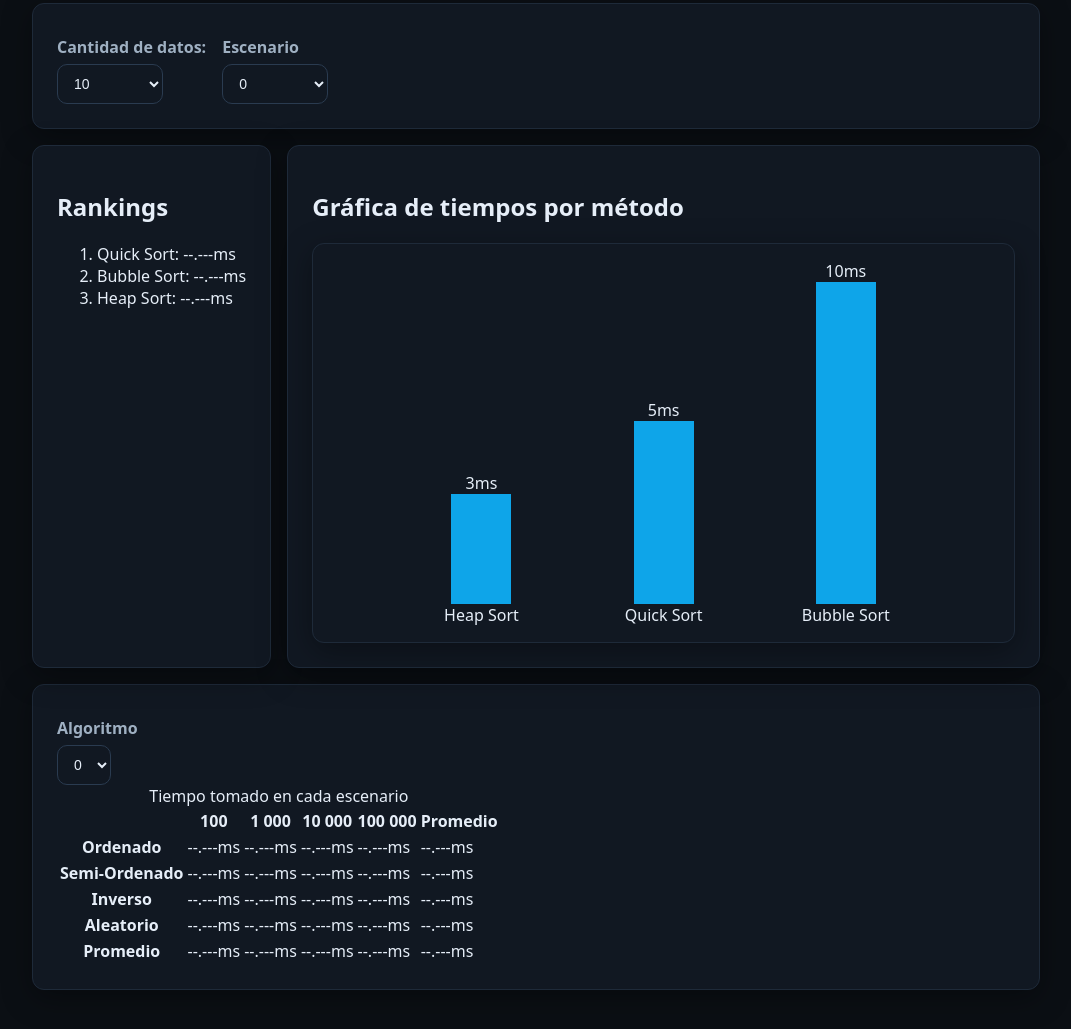
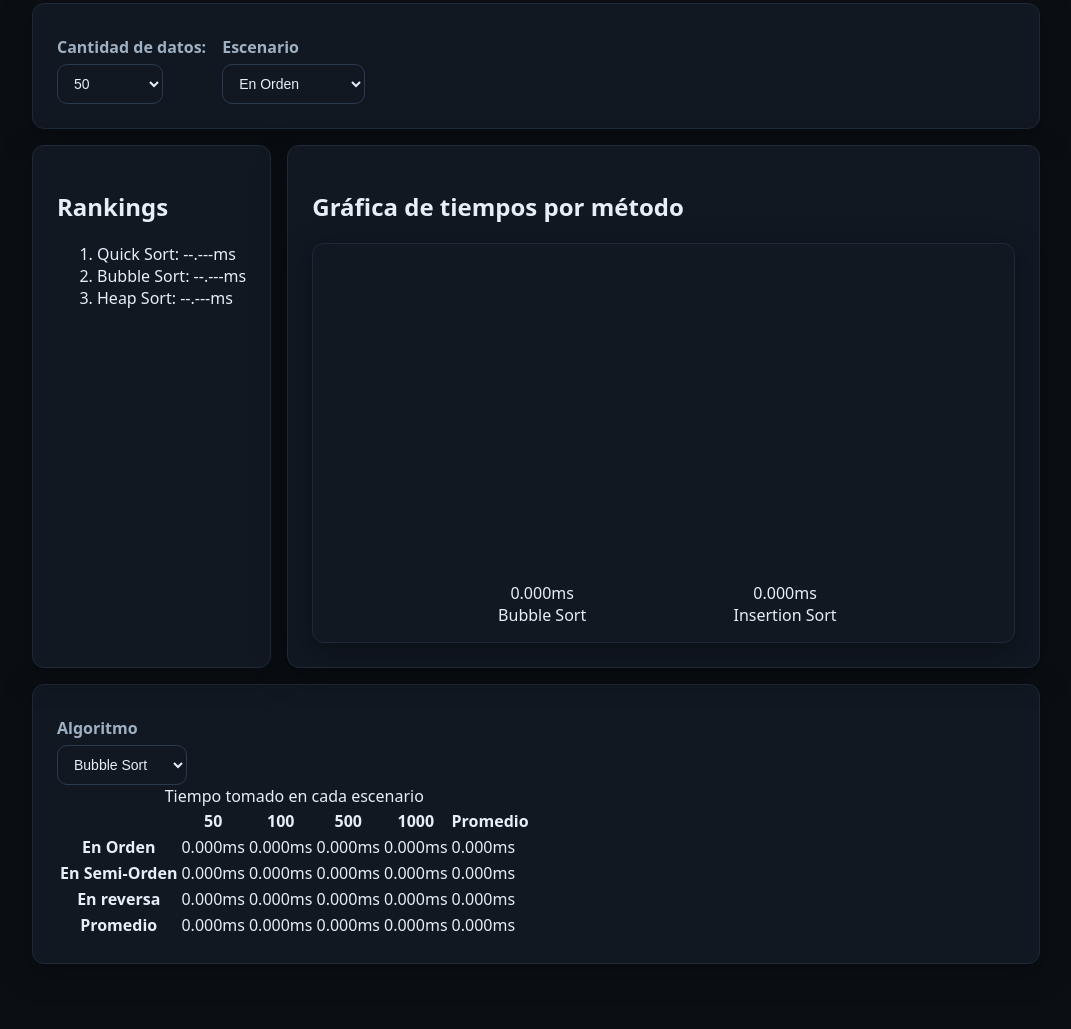
Before and after one commit to FranciscoInzunza2006/UAS-3ro-EstructuraDeDatos, a plain HTML site: page JavaScript/Benchmarker+/index.html in a window 1280 px wide. Shown: the part 177-1206 px from the top of the page, without its empty margins (104-1175 px from the left). After the commit the page ends 1181 px from the top, so only its background shows below. Drawn offline with Linux system fonts and the light colour scheme.

Commit message:
Table and graph

```diff
--- a/JavaScript/Benchmarker+/benchmarker.js
+++ b/JavaScript/Benchmarker+/benchmarker.js
@@ -13,14 +13,14 @@ class Benchmarker {
 
     #getTimes(sorting_algorithm) {
         let results = new Array(sample_generators.length);
-        for (let i = 0; i < sample_sizes.length - 1; i++) {
-            results[i] = new Array(sample_sizes.length);
+        for (let i = 0; i < samples_size.length - 1; i++) {
+            results[i] = new Array(samples_size.length);
         }
 
         let i = 0;
         for (const generator of sample_generators) {
             let j = 0;
-            for (const size of sample_sizes) {
+            for (const size of samples_size) {
                 let sample = new Array(size);
                 generator(sample);
                 // if (size === 100) {
@@ -42,7 +42,7 @@ class Benchmarker {
 
     #addAverages(results) {
         const types = sample_generators.length;
-        const sizes = sample_sizes.length;
+        const sizes = samples_size.length;
 
         // Sample type averages
         for (const sample_type_results of results) {
--- /dev/null
+++ b/JavaScript/Benchmarker+/gui.js
@@ -0,0 +1,148 @@
+runBenchmarks();
+
+const SAMPLE_SIZE_CONTROL = document.getElementById('sample-size');
+const SAMPLE_TYPE_CONTROL = document.getElementById('sample-type');
+const GRAPH = document.getElementById('graph');
+
+const ALGORITHM_CONTROL = document.getElementById('algorithm');
+const RESULTS_TABLE = document.getElementById('results-table');
+
+
+// Helpers
+function format_time(time) {
+    return time.toFixed(3) + 'ms';
+}
+
+// HTML Thingy's
+function addDropdownOptions() {
+    const average_option = document.createElement("option");
+    average_option.textContent = "Promedio";
+
+    for (const sample_size of samples_size) {
+        let option = document.createElement('option');
+        option.textContent = sample_size.toString();
+        SAMPLE_SIZE_CONTROL.appendChild(option);
+    }
+    SAMPLE_SIZE_CONTROL.appendChild(average_option);
+
+    for (const sample_type of sample_generators_name) {
+        let option = document.createElement('option');
+        option.textContent = sample_type.toString();
+        SAMPLE_TYPE_CONTROL.appendChild(option);
+    }
+    SAMPLE_TYPE_CONTROL.appendChild(average_option.cloneNode(true));
+
+    for (const algorithm of sorting_algorithms_name) {
+        let option = document.createElement('option');
+        option.textContent = algorithm;
+        ALGORITHM_CONTROL.appendChild(option);
+    }
+}
+
+function createGraphBars() {
+    function createBar(algorithm) {
+        const bar = document.createElement('div');
+        bar.classList.add('graph-bar');
+
+        const time_label = document.createElement('span');
+        time_label.classList.add('label');
+        time_label.innerText = '--.---ms';
+
+        const bar_itself = document.createElement('div');
+        bar_itself.classList.add('bar');
+        //bar.style.height = height;
+
+        const algorithm_label = document.createElement('span');
+        algorithm_label.classList.add('label');
+        algorithm_label.innerText = algorithm;
+
+        bar.appendChild(time_label);
+        bar.appendChild(bar_itself);
+        bar.appendChild(algorithm_label);
+
+        return bar;
+    }
+
+    for (const algorithm of sorting_algorithms_name) {
+        GRAPH.appendChild(createBar(algorithm));
+    }
+}
+
+function updateGraphValues() {
+    const sample_type_index = SAMPLE_TYPE_CONTROL.selectedIndex;
+    const sample_size_index = SAMPLE_SIZE_CONTROL.selectedIndex;
+
+    let max = results[0][sample_type_index][sample_size_index];
+    for (const result of results) {
+        if (result[sample_type_index][sample_size_index] > max) {
+            max = result[sample_type_index][sample_size_index];
+        }
+    }
+
+    let i = 0;
+    for (const bar of GRAPH.children) {
+        const time_taken = results[i][sample_type_index][sample_size_index];
+
+        const time_label = bar.children[0];
+        time_label.innerText = format_time(time_taken);
+
+        const bar_itself = bar.children[1];
+        const percentage = time_taken / max * 100;
+        bar_itself.style.height = percentage.toString() + '%';
+
+        i++;
+    }
+}
+
+function createResultsTable() {
+    const header_row = document.createElement('tr');
+    header_row.appendChild(document.createElement('th'));
+    for (let i = 0; i <= samples_size.length; i++) {
+        const header = document.createElement('th');
+        header.innerText = i < samples_size.length ? samples_size[i].toString() : "Promedio";
+
+        header_row.appendChild(header);
+    }
+    RESULTS_TABLE.appendChild(header_row);
+
+    for (let i = 0; i <= sample_generators_name.length; i++) {
+        const row = document.createElement('tr');
+
+        const header = document.createElement('th');
+        header.innerText = i < sample_generators_name.length ? sample_generators_name[i] : "Promedio";
+        row.appendChild(header);
+
+        for (let j = 0; j <= samples_size.length; j++) {
+            const data = document.createElement('td');
+            data.innerText = "--.---ms";
+
+            row.appendChild(data);
+        }
+
+        RESULTS_TABLE.appendChild(row);
+    }
+}
+
+function updateResultsTable() {
+    const results_index = ALGORITHM_CONTROL.selectedIndex;
+    const rs = results[results_index];
+
+    for (let i = 1; i <= sample_generators.length + 1; i++) {
+        for (let j = 1; j <= samples_size.length + 1; j++) {
+            RESULTS_TABLE.children[i].children[j].innerText = format_time(rs[i-1][j-1]);
+        }
+    }
+}
+
+SAMPLE_SIZE_CONTROL.addEventListener('click', updateGraphValues);
+SAMPLE_TYPE_CONTROL.addEventListener('click', updateGraphValues);
+
+ALGORITHM_CONTROL.addEventListener('click', updateResultsTable);
+
+addDropdownOptions();
+
+createGraphBars();
+updateGraphValues();
+
+createResultsTable();
+updateResultsTable();
--- a/JavaScript/Benchmarker+/index.html
+++ b/JavaScript/Benchmarker+/index.html
@@ -25,21 +25,12 @@
         <div>
             <label for="sample-size">Cantidad de datos: </label>
             <select id="sample-size">
-                <option value="10">10</option>
-                <option value="20">20</option>
-                <option value="30">30</option>
-                <option value="40">40</option>
-                <option value="50">Promedio</option>
             </select>
         </div>
 
         <div>
             <label for="sample-type">Escenario</label>
             <select id="sample-type">
-                <option value="0">0</option>
-                <option value="1">1</option>
-                <option value="2">2</option>
-                <option value="3">Promedio</option>
             </select>
         </div>
     </section>
@@ -58,21 +49,7 @@
         <section id="graph-container">
             <h2>Gráfica de tiempos por método</h2>
             <div id="graph">
-                <div class="graph-bar">
-                    <span class="label">3ms</span>
-                    <div class="bar" style="height: 30%"></div>
-                    <span class="label">Heap Sort</span>
-                </div>
-                <div class="graph-bar">
-                    <span class="label">5ms</span>
-                    <div class="bar" style="height: 50%"></div>
-                    <span class="label">Quick Sort</span>
-                </div>
-                <div class="graph-bar">
-                    <span class="label">10ms</span>
-                    <div class="bar" style="height: 100%"></div>
-                    <span class="label">Bubble Sort</span>
-                </div>
+
             </div>
         </section>
     </div>
@@ -80,62 +57,12 @@
         <div>
             <label for="algorithm">Algoritmo</label>
             <select id="algorithm">
-                <option value="0">0</option>
-                <option value="1">1</option>
-                <option value="2">2</option>
             </select>
         </div>
         <table>
             <caption>Tiempo tomado en cada escenario</caption>
-            <tbody>
-            <tr>
-                <th></th>
-                <th>100</th>
-                <th>1 000</th>
-                <th>10 000</th>
-                <th>100 000</th>
-                <th>Promedio</th>
-            </tr>
-            <tr>
-                <th>Ordenado</th>
-                <td>--.---ms</td>
-                <td>--.---ms</td>
-                <td>--.---ms</td>
-                <td>--.---ms</td>
-                <td>--.---ms</td>
-            </tr>
-            <tr>
-                <th>Semi-Ordenado</th>
-                <td>--.---ms</td>
-                <td>--.---ms</td>
-                <td>--.---ms</td>
-                <td>--.---ms</td>
-                <td>--.---ms</td>
-            </tr>
-            <tr>
-                <th>Inverso</th>
-                <td>--.---ms</td>
-                <td>--.---ms</td>
-                <td>--.---ms</td>
-                <td>--.---ms</td>
-                <td>--.---ms</td>
-            </tr>
-            <tr>
-                <th>Aleatorio</th>
-                <td>--.---ms</td>
-                <td>--.---ms</td>
-                <td>--.---ms</td>
-                <td>--.---ms</td>
-                <td>--.---ms</td>
-            </tr>
-            <tr>
-                <th>Promedio</th>
-                <td>--.---ms</td>
-                <td>--.---ms</td>
-                <td>--.---ms</td>
-                <td>--.---ms</td>
-                <td>--.---ms</td>
-            </tr>
+            <tbody id="results-table">
+
             </tbody>
         </table>
     </section>
--- a/JavaScript/Benchmarker+/main.js
+++ b/JavaScript/Benchmarker+/main.js
@@ -1,7 +1,7 @@
 
 "use strict";
 
-const sample_sizes = [
+const samples_size = [
     50,
     100,
     500,
@@ -17,7 +17,7 @@ const sample_generators = [
     inReverse
 ];
 
-const sample_generators_names = [
+const sample_generators_name = [
     "En Orden",
     "En Semi-Orden",
     "En reversa"
@@ -25,17 +25,19 @@ const sample_generators_names = [
 
 const sorting_algorithms = [
     bubbleSort,
+    insertionSort,
 ];
 
-const sorted_algorithms_names = [
+const sorting_algorithms_name = [
     "Bubble Sort",
+    "Insertion Sort",
 ];
 
-let benchmarker = new Benchmarker(sample_sizes, sample_generators);
-
 let results = [];
-for (let i = 0; i < sorting_algorithms.length; i++) {
-    results.push(benchmarker.runBenchmark(sorting_algorithms[i]));
+function runBenchmarks() {
+    const benchmarker = new Benchmarker(samples_size, sample_generators);
+    for (let i = 0; i < sorting_algorithms.length; i++) {
+        results.push(benchmarker.runBenchmark(sorting_algorithms[i]));
+    }
+    console.log(results);
 }
-
-console.log(results);
--- a/JavaScript/Benchmarker+/sorting_algorithms.js
+++ b/JavaScript/Benchmarker+/sorting_algorithms.js
@@ -1,4 +1,3 @@
-
 "use strict";
 
 function bubbleSort(array) {
@@ -9,7 +8,7 @@ function bubbleSort(array) {
             if (array[j] > array[j + 1]) {
                 swapped = true;
 
-                [array[j], array[j+1]] = [array[j+1], array[j]];
+                [array[j], array[j + 1]] = [array[j + 1], array[j]];
             }
         }
 
@@ -17,3 +16,16 @@ function bubbleSort(array) {
             return;
     }
 }
+
+function insertionSort(array) {
+    for (let i = 1; i < array.length; i++) {
+        const key = array[i];
+        let j = i;
+
+        while (j > 0 && array[j - 1] > key) {
+            array[j] = array[j - 1];
+            j--;
+        }
+        array[j] = key;
+    }
+}
```
